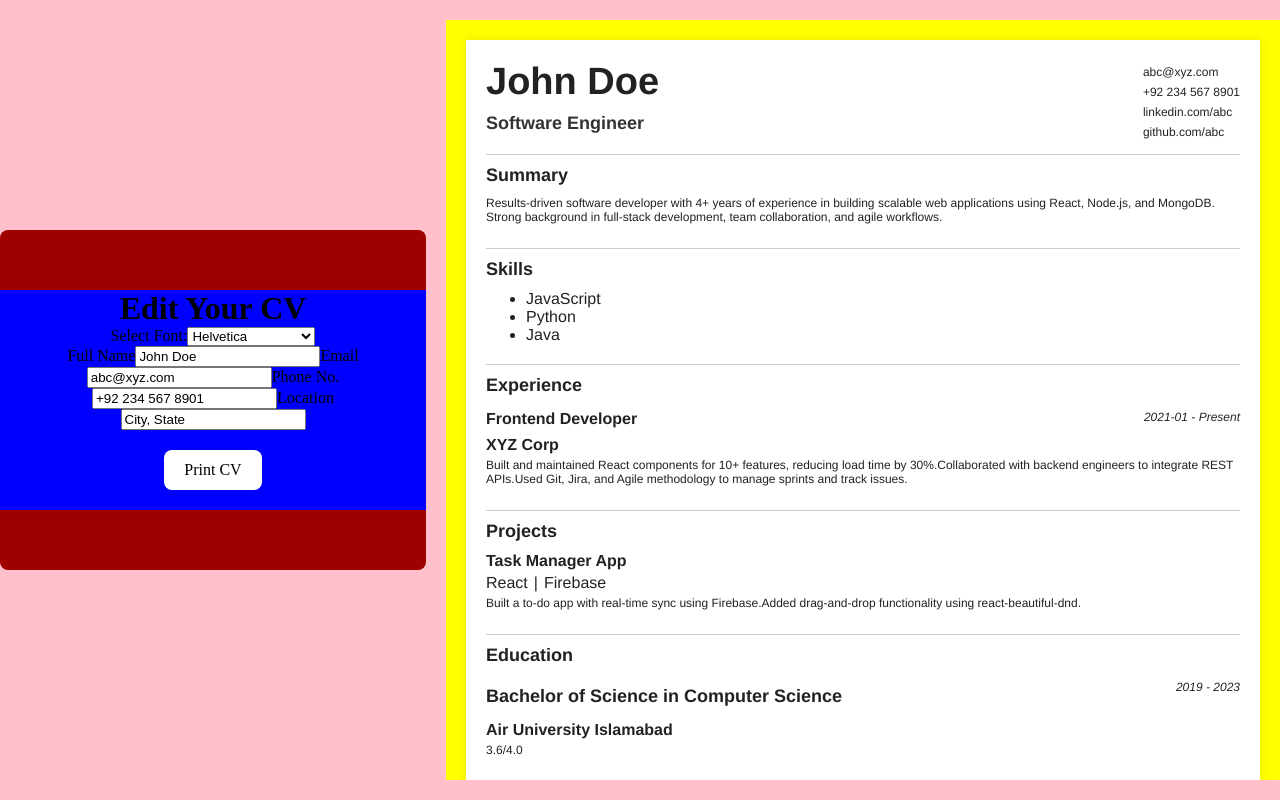
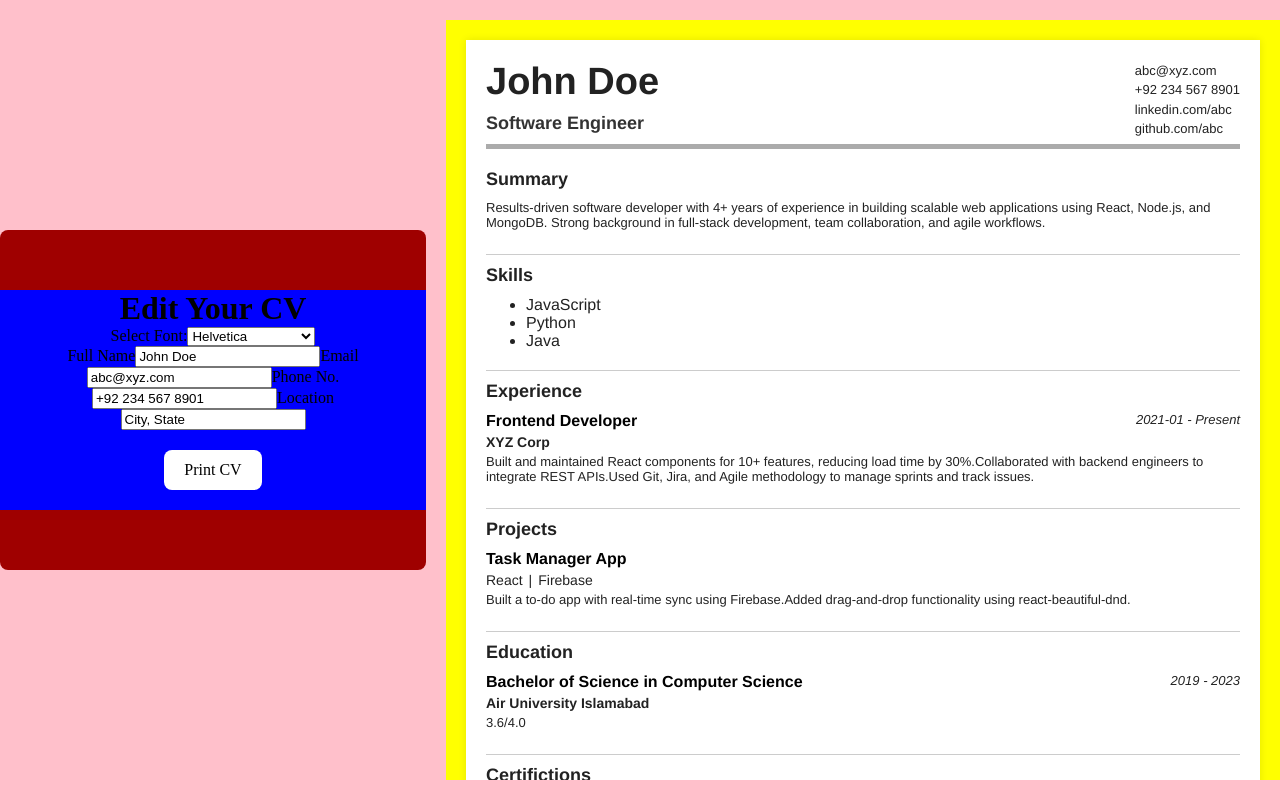
Before and after one commit to muhibk22/cv-maker, a React (Vite) app: page / in a window 1280 px wide. Built offline with nearby package versions, Linux system fonts and the light colour scheme.

Commit message:
style: adjust font sizes

```diff
--- a/src/components/Display.jsx
+++ b/src/components/Display.jsx
@@ -18,11 +18,10 @@ function Display({ cv, fontFamily }) {
             <p>{cv.contact.github}</p>
           </div>
         </section>
-        {/* <hr/> */}
+        <hr/>
         <section className="summary">
           <h3>
             <b>Summary </b>
-            <br />
           </h3>
           <p>{cv.summary}</p>
         </section>
@@ -46,7 +45,7 @@ function Display({ cv, fontFamily }) {
                 <div className="inline">
                   <span className="title">
                     <h4>
-                      <b>{experience.title}</b>
+                      {experience.title}
                     </h4>
                   </span>
                   <span className="year">
@@ -56,7 +55,7 @@ function Display({ cv, fontFamily }) {
                   </span>
                 </div>
                 <span className="type">
-                  <h4>{experience.company}</h4>
+                  <h5>{experience.company}</h5>
                 </span>
 
                 <p>{experience.description}</p>
@@ -72,17 +71,11 @@ function Display({ cv, fontFamily }) {
             return (
               <div className="project-container" key={project.id}>
                 <span className="title">
-                  <h4>
-                    <b>{project.name}</b>
-                  </h4>
+                  <h4>{project.name}</h4>
                 </span>
                 <ul className="inline-li ">
                   {project.technologies.map((technology) => {
-                    return (
-                      <li key={technology}>
-                        {technology}
-                      </li>
-                    );
+                    return <li key={technology}>{technology}</li>;
                   })}
                 </ul>
                 <p>{project.description}</p>
@@ -91,19 +84,16 @@ function Display({ cv, fontFamily }) {
           })}
         </section>
         <section className="education">
-          <span className="title">
-            <h3>
-              <b>Education</b>
-            </h3>
-          </span>
+          <h3>
+            <b>Education</b>
+          </h3>
+
           {cv.education.map((education) => {
             return (
               <div className="education-container" key={education.id}>
                 <div className="inline">
                   <span className="title">
-                    <h3>
-                      <b>{education.degree}</b>
-                    </h3>
+                    <h4>{education.degree}</h4>
                   </span>
                   <span className="year">
                     <p>
@@ -111,7 +101,7 @@ function Display({ cv, fontFamily }) {
                     </p>
                   </span>
                 </div>
-                <h4>{education.institution}</h4>
+                <h5>{education.institution}</h5>
 
                 <p>{education.gpa}</p>
               </div>
--- a/src/styles/Display.css
+++ b/src/styles/Display.css
@@ -22,14 +22,7 @@
         height: 100% !important;
   }
 
-  .cv-container {
-        display: block !important;
-        width: 100% !important;
-        min-width: 0 !important;
-        padding: 0 !important;
-        margin: 0 !important;
-        background: white !important;
-  }
+
 }
 
 .cv-container{
@@ -55,7 +48,9 @@
     box-sizing: border-box;
 }
 
-
+.summary{
+    border: 0;
+}
 section:not(:first-child){
     margin: 10px 0;
 }
@@ -98,6 +93,8 @@ section{
     list-style: none;
     padding: 0;
     margin: 0;
+    font-size: 14px;
+    margin: 4px 0;
 
 }
 
@@ -119,17 +116,22 @@ h3{
 
 hr {
   border: none;
-  border-top: 5px solid #ccc;
+  border-bottom: 5px solid #ababab;
 }
 
 p{
-    font-size: 12px;
+    font-size: 13px;
 }
 
 .title{
     font-size: 16px;
+    color: #000;
+    margin-bottom: 4px;
 }
 
-h4,p{
-    margin: 4px 0;
+h5,p{
+    margin-bottom: 4px;
 }
+h5{
+    font-size: 14px;
+}
```
